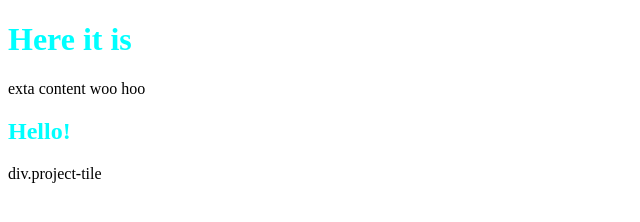
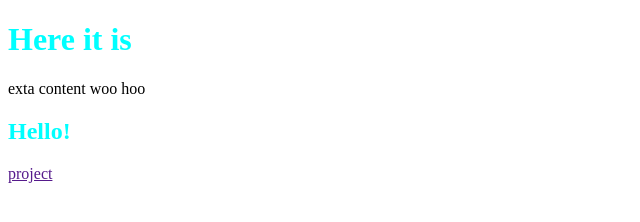
Before and after one commit to NamineRae/DGM1600PersonalProjectSummer2021, a plain HTML site: page index.html in a window 1280 px wide. Shown: the full height of the page, 0-640 px from the left. Drawn offline with Linux system fonts and the light colour scheme.

Commit message:
User Story 5

```diff
--- a/index.html
+++ b/index.html
@@ -17,7 +17,9 @@
     </section>
 
     <section id="projects">
-        div.project-tile
+        <div class="project-tile">
+            <a href="">project</a>
+        </div>
     </section>
 </body>
 
```
